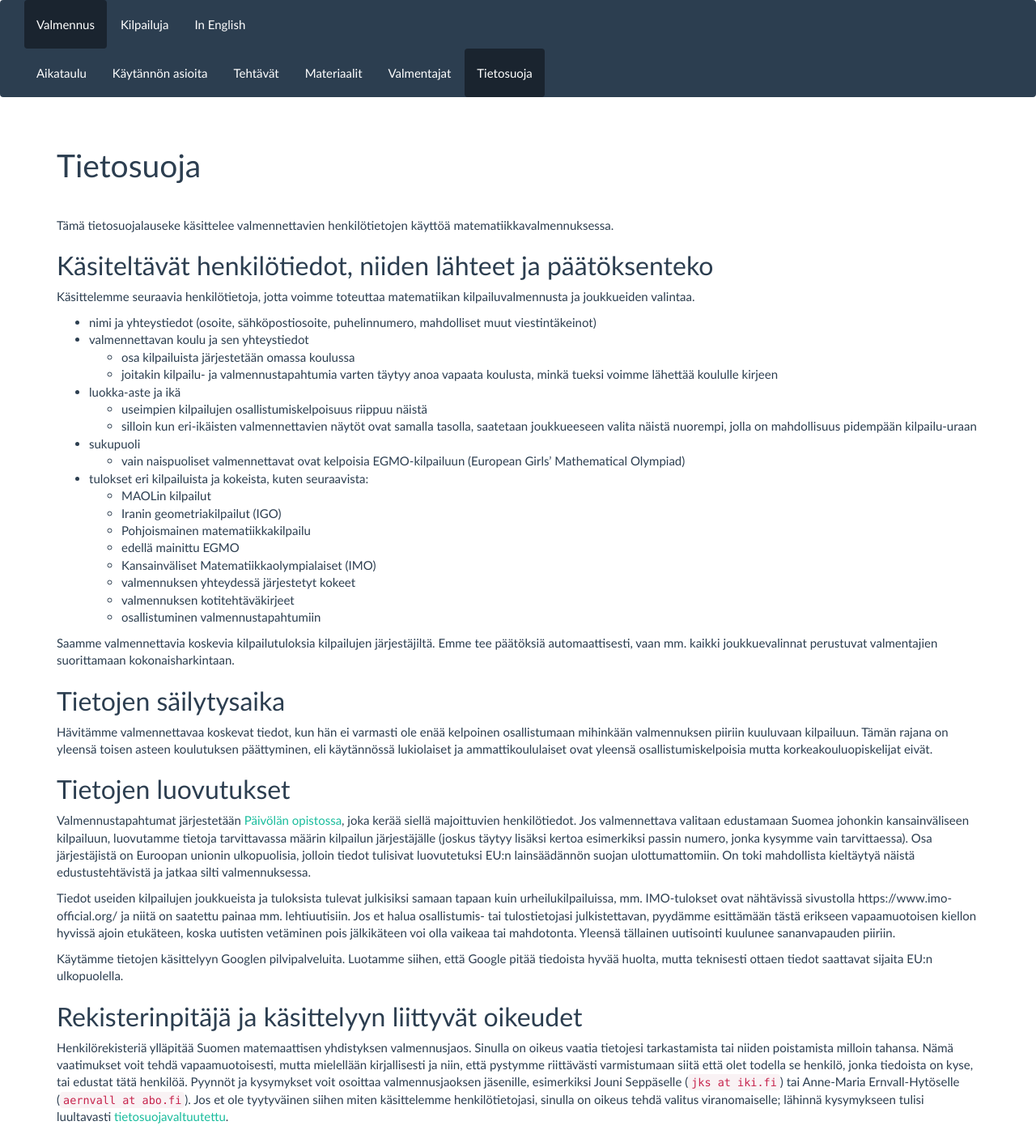
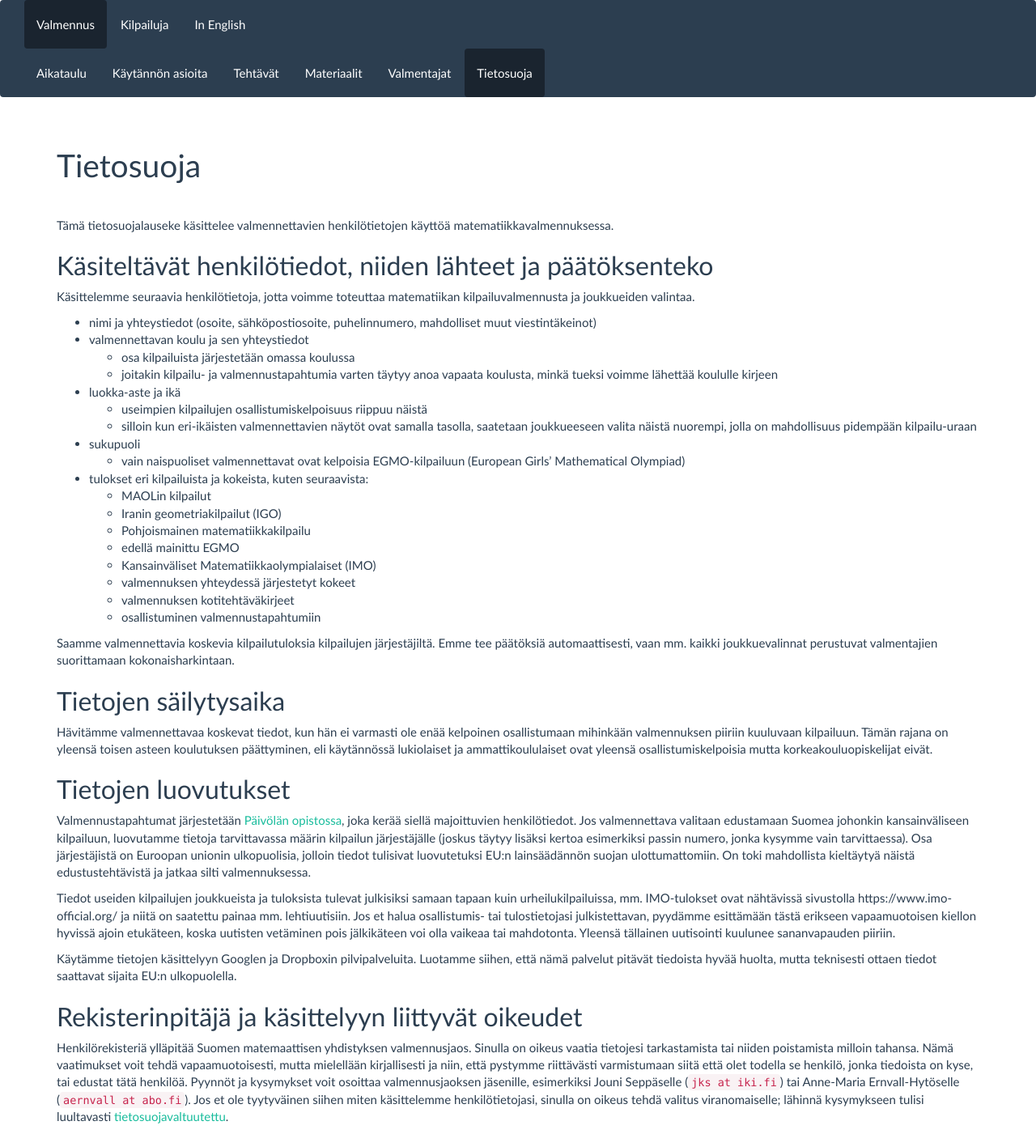
Before and after one commit to matematiikkakilpailut/matematiikkakilpailut.github.io, a Jekyll site: the page built from tietosuoja/index.md, in a window 1280 px wide. Shown: the whole page at 81% size. Built offline with Jekyll 4.4.1, drawn with Linux system fonts in a browser that asks for light colours.

Commit message:
Dropbox tietosuojaselosteessa

```diff
--- a/tietosuoja/index.md
+++ b/tietosuoja/index.md
@@ -45,7 +45,7 @@ Valmennustapahtumat järjestetään [Päivölän opistossa](https://www.paivola.
 
 Tiedot useiden kilpailujen joukkueista ja tuloksista tulevat julkisiksi samaan tapaan kuin  urheilukilpailuissa, mm. IMO-tulokset ovat nähtävissä sivustolla https://www.imo-official.org/ ja niitä on saatettu painaa mm. lehtiuutisiin. Jos et halua osallistumis- tai tulostietojasi julkistettavan,  pyydämme esittämään tästä erikseen vapaamuotoisen kiellon hyvissä ajoin etukäteen, koska  uutisten vetäminen pois jälkikäteen voi olla vaikeaa tai  mahdotonta. Yleensä tällainen uutisointi kuulunee sananvapauden piiriin.
 
-Käytämme tietojen käsittelyyn Googlen pilvipalveluita. Luotamme siihen, että Google pitää tiedoista hyvää huolta, mutta teknisesti ottaen tiedot saattavat sijaita EU:n ulkopuolella.
+Käytämme tietojen käsittelyyn Googlen ja Dropboxin pilvipalveluita. Luotamme siihen, että nämä palvelut pitävät tiedoista hyvää huolta, mutta teknisesti ottaen tiedot saattavat sijaita EU:n ulkopuolella.
 
 ## Rekisterinpitäjä ja käsittelyyn liittyvät oikeudet
 
```
